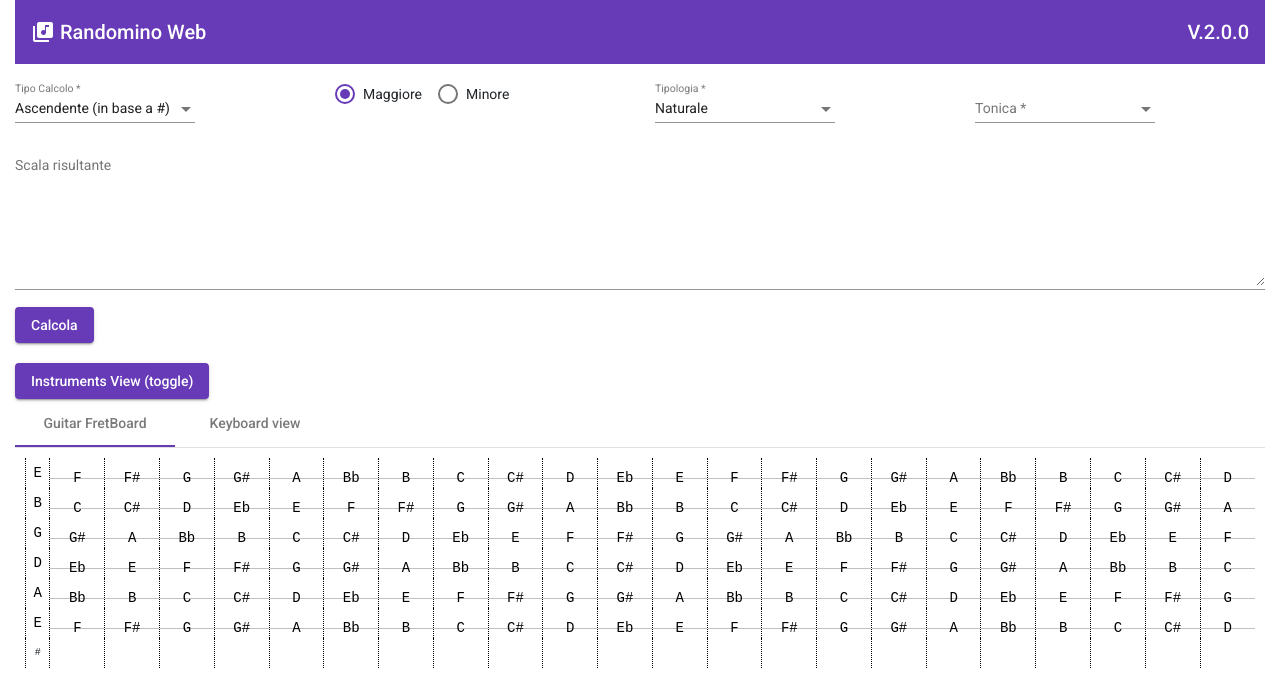
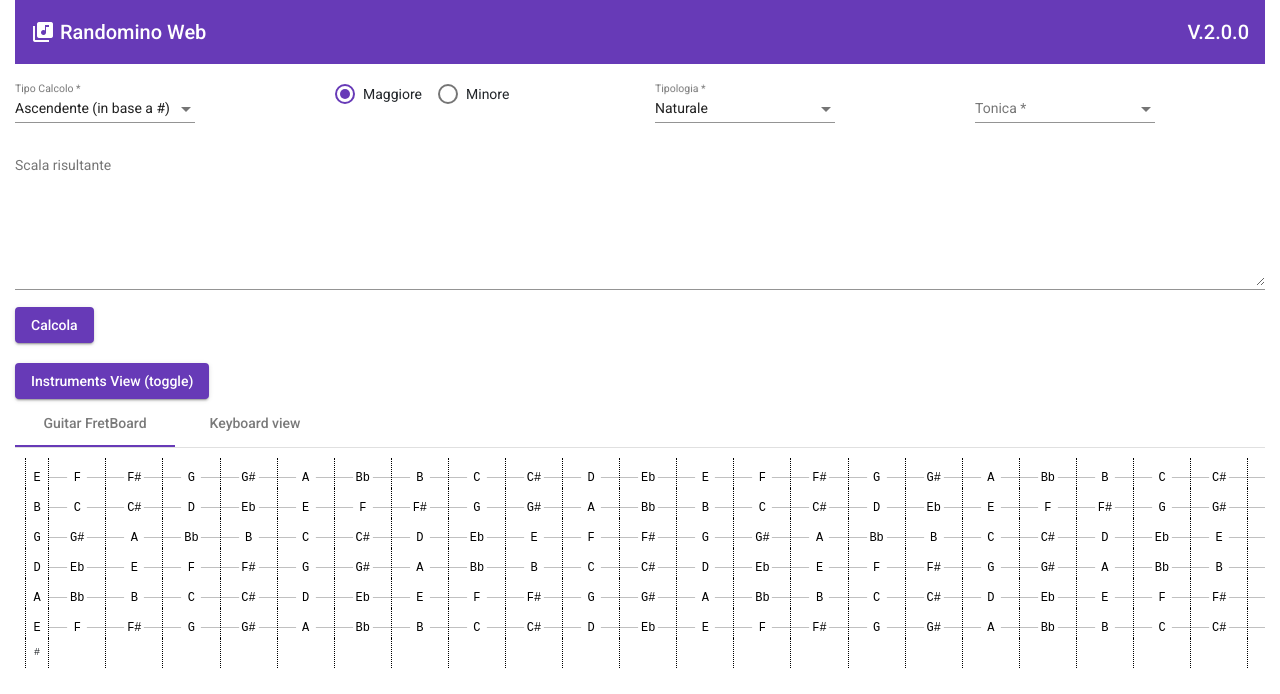
Before and after one commit to pietrogabba/RandominoWeb, an Angular app: page / in a window 1280 px wide. Shown: the top 694 px of the page. Built offline with nearby package versions, Linux system fonts and the light colour scheme.

Commit message:
Css per bollini e nomi note, più figo

```diff
--- a/src/app/diagram-view/guitar-fret-board/guitar-fret-board.component.scss
+++ b/src/app/diagram-view/guitar-fret-board/guitar-fret-board.component.scss
@@ -1,5 +1,5 @@
 .guitarDiagram{
-    width: 100%;
+    width: 1280px;
     background-color: #ffffff;
 }
 
--- a/src/app/diagram-view/guitar-fret/guitar-fret.component.html
+++ b/src/app/diagram-view/guitar-fret/guitar-fret.component.html
@@ -1 +1 @@
-<i class="string"></i><span class="fret"></span><span [ngClass]="(active === true)?'circled-' + color:'fretnote-inactive'">{{(fretNoteView)?fretNoteView:fretNote}}</span>
+<i class="string"></i><span [ngClass]="(active === true)?'circled-' + color:'fretnote-inactive'">{{(fretNoteView)?fretNoteView:fretNote}}</span>
--- a/src/app/diagram-view/guitar-fret/guitar-fret.component.scss
+++ b/src/app/diagram-view/guitar-fret/guitar-fret.component.scss
@@ -1,41 +1,52 @@
 .circled-red {
     border-radius: 50%;
-    width: 10px;
-    height: 10px;
-    padding: 2px;
+    width: 20px;
+    height: 20px;
+    //padding: 3px;
 
     background: red;
-    border: 1px solid red;
+    border: 0px solid black;
     color: white;
     text-align: center;
     z-index: 1;
-    top:15%;
+    top:13%;
     position: relative;
+    font-size: 12px;
+    display: inline-block;
 }
 
 .circled-blue {
     border-radius: 50%;
-    width: 10px;
-    height: 10px;
-    padding: 2px;
+    width: 20px;
+    height: 20px;
+    //padding: 3px;
 
     background: blue;
-    border: 1px solid blue;
+    border: 0px solid black;
     color: white;
     text-align: center;
     z-index: 1;
-    top:15%;
+    top:13%;
     position: relative;
+    font-size: 12px;
+    display: inline-block;
 }
 
 .fretnote-inactive {
-    width: 10px;
-    height: 10px;
-    padding: 2px;
-    color:black;
+    border-radius: 50%;
+    width: 20px;
+    height: 20px;
+    //padding: 3px;
+
+    background: white;
+    border: 0px solid black;
+    color: black;
+    text-align: center;
     z-index: 1;
-    top:15%;
+    top:13%;
     position: relative;
+    font-size: 12px;
+    display: inline-block;
 }
 
 .string {
--- a/src/app/diagram-view/open-string/open-string.component.scss
+++ b/src/app/diagram-view/open-string/open-string.component.scss
@@ -8,6 +8,10 @@
     border: 1px solid red;
     color: white;
     text-align: center;
+    z-index: 1;
+    top:15%;
+    position: relative;
+    font-size: 12px;
 }
 
 .circled-blue {
@@ -20,6 +24,10 @@
     border: 1px solid blue;
     color: white;
     text-align: center;
+    z-index: 1;
+    top:15%;
+    position: relative;
+    font-size: 12px;
 }
 
 .onote-inactive {
@@ -27,4 +35,8 @@
     height: 10px;
     padding: 2px;
     color:black;
+    z-index: 1;
+    top:15%;
+    position: relative;
+    font-size: 12px;
 }
--- a/src/app/global/pipes/format-fret-note.ts
+++ b/src/app/global/pipes/format-fret-note.ts
@@ -5,9 +5,10 @@ import {Pipe, PipeTransform} from '@angular/core';
 })
 export class FormatFretNote implements PipeTransform {
     transform(value: string): string {
-        let baseFretValue = '---N---';
-        if(!value)
-            value = '-';
-        return baseFretValue.replace('N',value); //String('-').repeat(7 - value.length) + value;
+        if(value.length === 1){
+            return value + '-';
+        }
+
+        return value;
     }
 }
```
Also changed, not shown: 1 other file (tests, documents, lock files or other folders).
